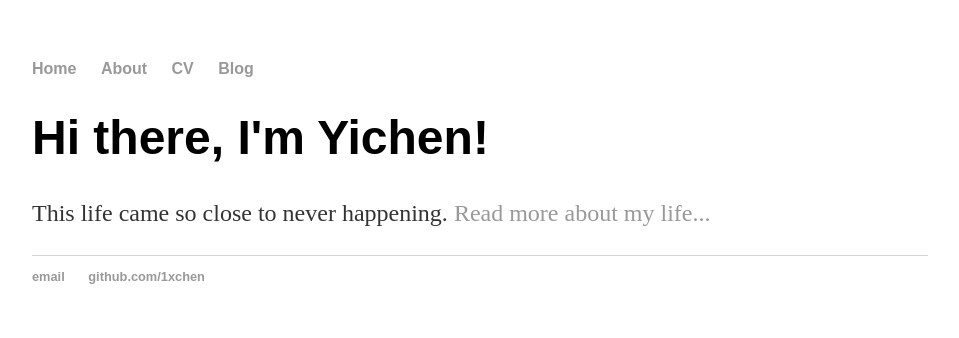
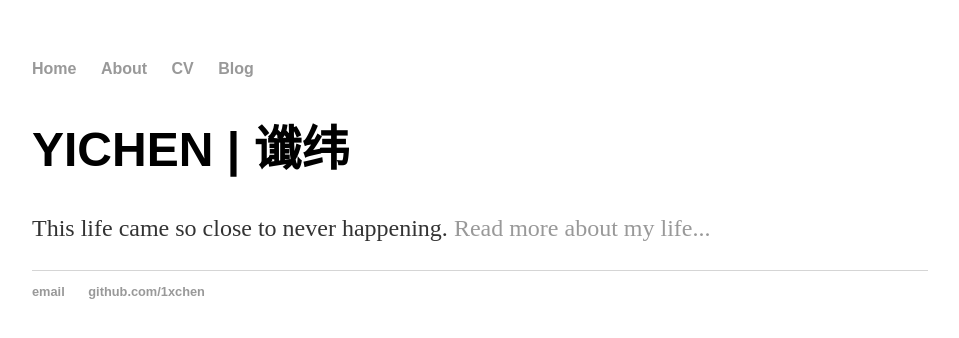
Before and after one commit to 1xchen/1xchen.github.io, a Jekyll site: the page built from index.html, in a window 1280 px wide. Shown: the top 338 px of the page, without its empty margins (160-1119 px from the left). Built offline with Jekyll 4.4.1, drawn with Linux system fonts in a browser that asks for light colours.

Commit message:
Update index.html

```diff
--- a/index.html
+++ b/index.html
@@ -3,6 +3,6 @@ layout: default
 title: Yichen's Blog
 ---
 <div class="blurb">
-	<h1>Hi there, I'm Yichen!</h1>
+	<h1>YICHEN | 谶纬</h1>
 	<p>This life came so close to never happening. <a href="/about">Read more about my life...</a></p>
 </div><!-- /.blurb -->
```
